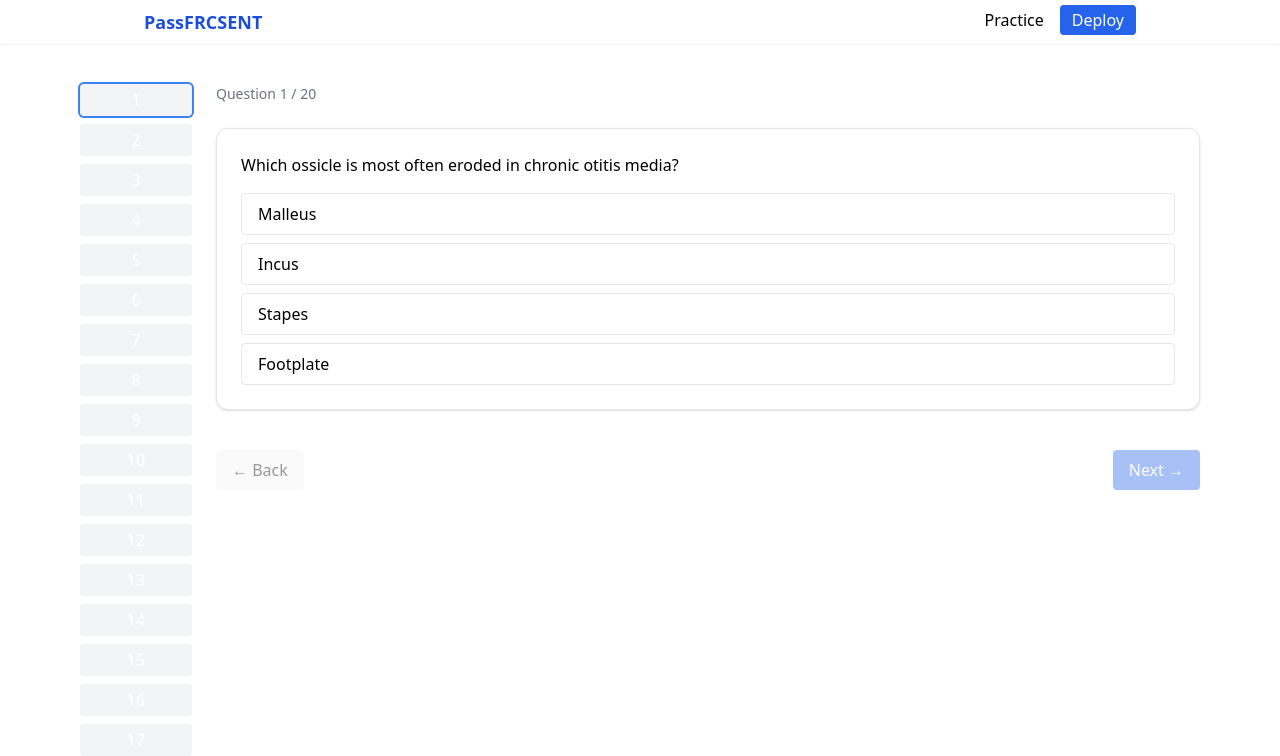
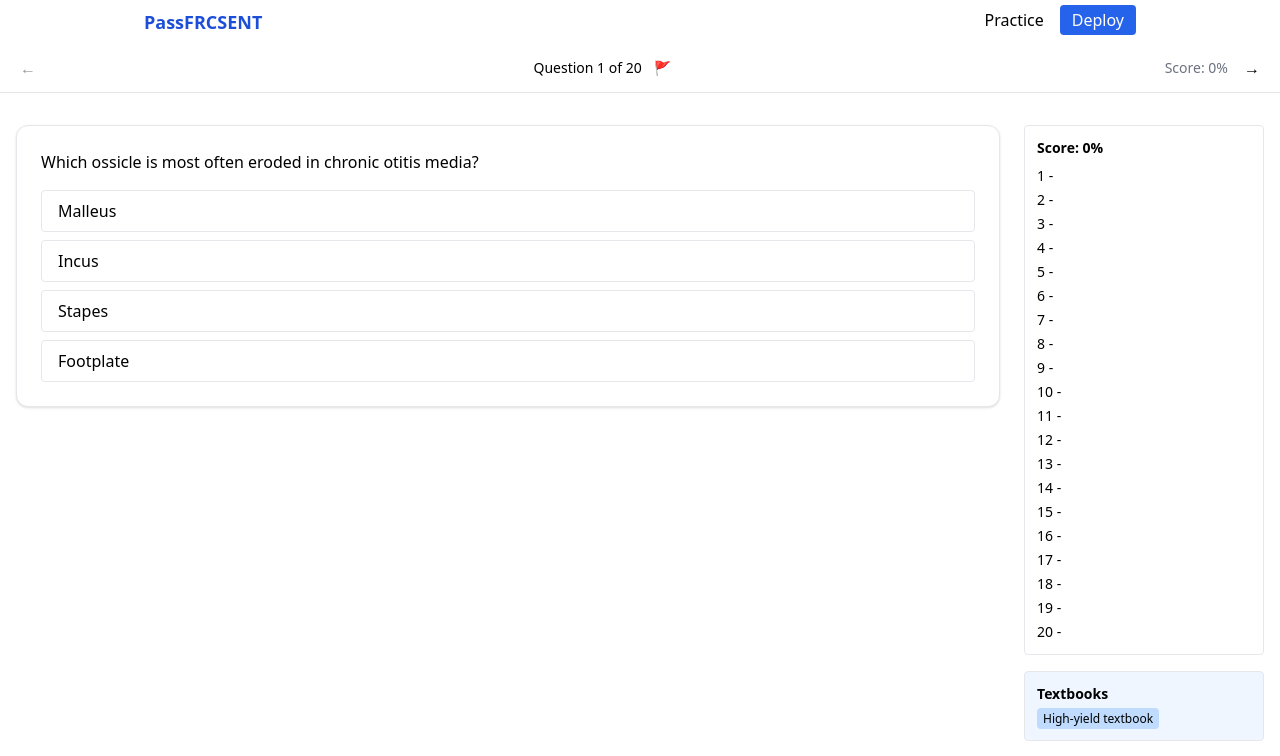
Before and after one commit to kiran96joshi/passfrcsent, a Next.js app: page /practice in a window 1280 px wide. Shown: the top 756 px of the page. Built offline with nearby package versions, Linux system fonts and the light colour scheme.

Commit message:
New exam UI: toolbar, sidebar, percent & hover-select

```diff
--- a/app/practice/page.tsx
+++ b/app/practice/page.tsx
@@ -2,6 +2,8 @@
 import { useState } from 'react';
 import { demoQuestions } from '@/data/demo-questions';
 import QuestionCard from '@/components/QuestionCard';
+import ExamToolbar from '@/components/ExamToolbar';
+import Sidebar from '@/components/Sidebar';
 
 export default function Practice() {
   const total = demoQuestions.length;
@@ -10,14 +12,18 @@ export default function Practice() {
   const [answers, setAnswers] = useState<(number | null)[]>(() =>
     Array(total).fill(null)
   );
-  const [submitted, setSubmitted] = useState(false);
+  const [showExplain, setShowExplain] = useState(false);
 
-  const selectAnswer = (choice: number) =>
+  const q = demoQuestions[index];
+
+  const selectAnswer = (choice: number) => {
     setAnswers((prev) => {
       const arr = [...prev];
       arr[index] = choice;
       return arr;
     });
+    setShowExplain(true);
+  };
 
   const correctCount = answers.filter(
     (a, i) => a !== null && a === demoQuestions[i].answer
@@ -27,71 +33,19 @@ export default function Practice() {
     ? Math.round((correctCount / answeredCount) * 100)
     : 0;
 
-  if (submitted) {
   return (
-      <section className="max-w-md mx-auto py-24 text-center">
-        <h2 className="text-2xl font-semibold mb-2">Results</h2>
-        <p className="mb-2">
-          {correctCount} / {total} correct ({Math.round(
-            (correctCount / total) * 100
-          )}
-          %)
-        </p>
-        <button
-          className="px-4 py-2 rounded bg-blue-600 text-white"
-          onClick={() => {
-            setIndex(0);
-            setAnswers(Array(total).fill(null));
-            setSubmitted(false);
-          }}
-        >
-          Start Again
-        </button>
-      </section>
-    );
-  }
+    <>
+      <ExamToolbar
+        index={index}
+        total={total}
+        percent={percent}
+        goPrev={() => setIndex((i) => Math.max(0, i - 1))}
+        goNext={() => setIndex((i) => Math.min(total - 1, i + 1))}
+      />
 
-  const q = demoQuestions[index];
-
-  return (
-    <section className="flex max-w-6xl mx-auto py-10 px-4 gap-6">
-      {/* ------------ SIDEBAR ------------ */}
-      <aside className="w-28 shrink-0 space-y-2">
-        {demoQuestions.map((_, i) => {
-          const ans = answers[i];
-          const done = ans !== null;
-          const correct = done && ans === demoQuestions[i].answer;
-
-          const bg = !done
-            ? 'bg-gray-100'
-            : correct
-            ? 'bg-emerald-500'
-            : 'bg-rose-500';
-
-          return (
-            <div
-              key={i}
-              className={`${bg} text-white rounded flex items-center justify-center h-8 cursor-pointer ${
-                i === index ? 'ring-2 ring-blue-500' : ''
-              }`}
-              onClick={() => setIndex(i)}
-            >
-              {done ? (correct ? '✓' : '✕') : i + 1}
-            </div>
-          );
-        })}
-
-        <div className="text-center text-sm mt-4">
-          Score: {percent}%
-        </div>
-      </aside>
-
-      {/* ------------ MAIN CARD ------------ */}
+      <section className="flex max-w-7xl mx-auto gap-6 p-4 mt-4">
+        {/* ----- main column ----- */}
         <div className="flex-1 space-y-6">
-        <div className="text-sm text-gray-500">
-          Question {index + 1} / {total}
-        </div>
-
           <QuestionCard
             key={q.id}
             question={q}
@@ -99,36 +53,33 @@ export default function Practice() {
             onSelect={selectAnswer}
           />
 
-        <div className="flex justify-between pt-4">
-          <button
-            className="px-4 py-2 rounded bg-gray-100 disabled:opacity-40"
-            disabled={index === 0}
-            onClick={() => setIndex((i) => i - 1)}
-          >
-            ← Back
-          </button>
+          {showExplain && answers[index] !== null && (
+            <div className="space-y-4">
+              <div className="bg-emerald-50 border border-emerald-400 rounded p-3 text-sm">
+                <strong>{q.options[q.answer]}</strong> is secreted by adipose
+                tissue.
+              </div>
 
-          {index < total - 1 && (
-            <button
-              className="px-4 py-2 rounded bg-blue-600 text-white disabled:opacity-40"
-              disabled={answers[index] === null}
-              onClick={() => setIndex((i) => i + 1)}
-            >
-              Next →
-            </button>
-          )}
-
-          {index === total - 1 && (
-            <button
-              className="px-4 py-2 rounded bg-emerald-600 text-white disabled:opacity-40"
-              disabled={answers.some((a) => a === null)}
-              onClick={() => setSubmitted(true)}
-            >
-              Submit
-            </button>
+              <p className="text-sm">
+                <strong className="text-emerald-600">{q.options[q.answer]}</strong>{' '}
+                is the correct option, as it is secreted by adipose tissue…
+              </p>
+              <p className="text-sm">
+                <strong className="text-rose-600">
+                  {q.options[answers[index] as number]}
+                </strong>{' '}
+                is incorrect because&nbsp;…
+              </p>
+            </div>
           )}
         </div>
-      </div>
+
+        {/* ----- sidebar ----- */}
+        <Sidebar
+          answers={answers}
+          correctAnswers={demoQuestions.map((d) => d.answer)}
+        />
       </section>
+    </>
   );
 }
--- /dev/null
+++ b/components/ExamToolbar.tsx
@@ -0,0 +1,54 @@
+'use client';
+import Link from 'next/link';
+
+export default function ExamToolbar({
+  index,
+  total,
+  percent,
+  goPrev,
+  goNext,
+}: {
+  index: number;
+  total: number;
+  percent: number;
+  goPrev: () => void;
+  goNext: () => void;
+}) {
+  return (
+    <header className="border-b flex items-center justify-between px-4 py-2 bg-white sticky top-0 z-20">
+      {/* back */}
+      <button
+        onClick={goPrev}
+        className="p-1 disabled:opacity-40"
+        disabled={index === 0}
+      >
+        ←
+      </button>
+
+      {/* centre: counter + flag */}
+      <div className="flex items-center gap-3 text-sm">
+        <span>
+          Question {index + 1} of {total}
+        </span>
+        <button
+          title="Flag for review"
+          className="text-gray-400 hover:text-red-600"
+        >
+          🚩
+        </button>
+      </div>
+
+      {/* right: score % and next */}
+      <div className="flex items-center gap-3">
+        <span className="text-sm text-gray-500">Score: {percent}%</span>
+        <button
+          onClick={goNext}
+          className="p-1 disabled:opacity-40"
+          disabled={index === total - 1}
+        >
+          →
+        </button>
+      </div>
+    </header>
+  );
+}
--- /dev/null
+++ b/components/Sidebar.tsx
@@ -0,0 +1,61 @@
+import Image from 'next/image';
+
+export default function Sidebar({
+  answers,
+  correctAnswers,
+}: {
+  answers: (number | null)[];
+  correctAnswers: number[];
+}) {
+  const done = answers.filter((a) => a !== null).length;
+  const correct = answers.filter(
+    (a, i) => a !== null && a === correctAnswers[i]
+  ).length;
+  const percent = done ? Math.round((correct / done) * 100) : 0;
+
+  return (
+    <aside className="w-60 shrink-0 space-y-4 text-sm">
+      {/* score box */}
+      <div className="border rounded p-3">
+        <h3 className="font-semibold mb-2">Score: {percent}%</h3>
+        <ol className="space-y-1">
+          {answers.map((a, i) => (
+            <li key={i}>
+              {i + 1}{' '}
+              {a === null ? (
+                '-'
+              ) : a === correctAnswers[i] ? (
+                <span className="text-emerald-600">✓</span>
+              ) : (
+                <span className="text-rose-600">✕</span>
+              )}
+            </li>
+          ))}
+        </ol>
+      </div>
+
+      {/* textbook card */}
+      <div className="border rounded p-3 bg-blue-50">
+        <h4 className="font-semibold">Textbooks</h4>
+        <p className="mt-1">
+          <span className="px-1.5 py-0.5 text-xs bg-blue-200 rounded">
+            High-yield textbook
+          </span>
+        </p>
+      </div>
+
+      {/* media card */}
+      <div className="border rounded p-3 bg-blue-50">
+        <h4 className="font-semibold mb-2">Media</h4>
+        <Image
+          src="/placeholder.png"
+          alt="media"
+          width={180}
+          height={100}
+          className="mx-auto rounded"
+        />
+        <p className="mt-1 text-xs">Approach to obesity and weight gain</p>
+      </div>
+    </aside>
+  );
+}
```
Lines whose indentation alone changed are shown as unchanged.
